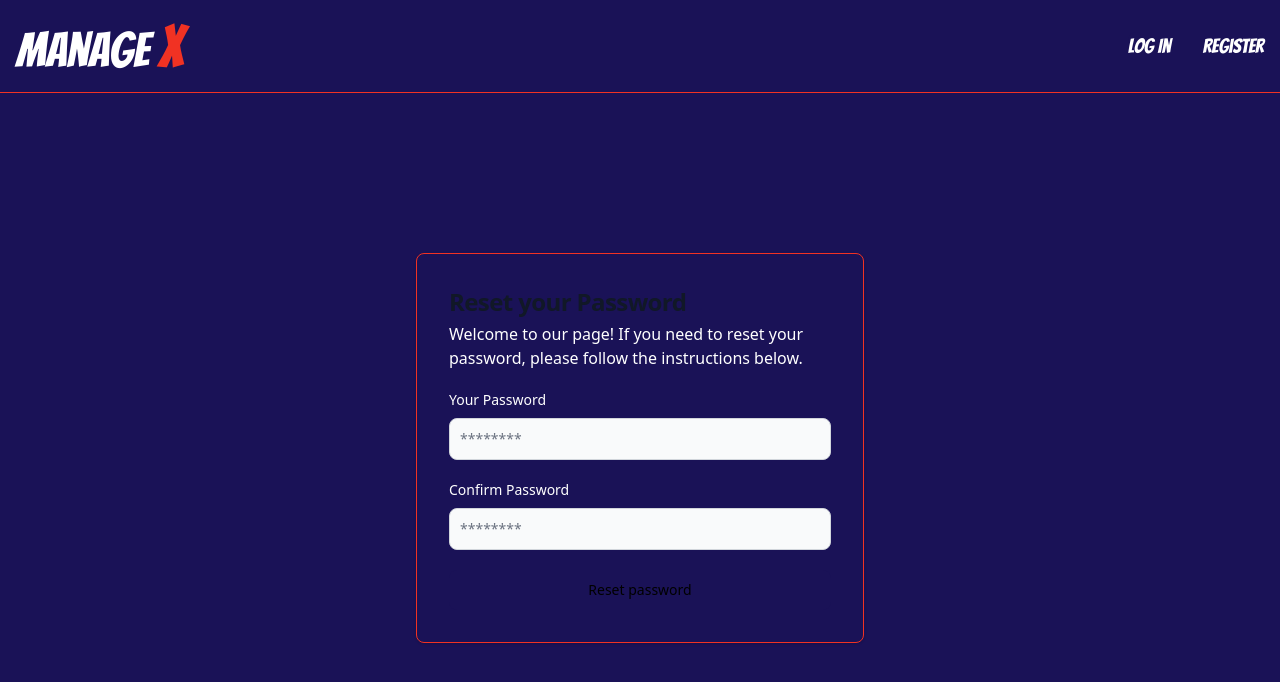
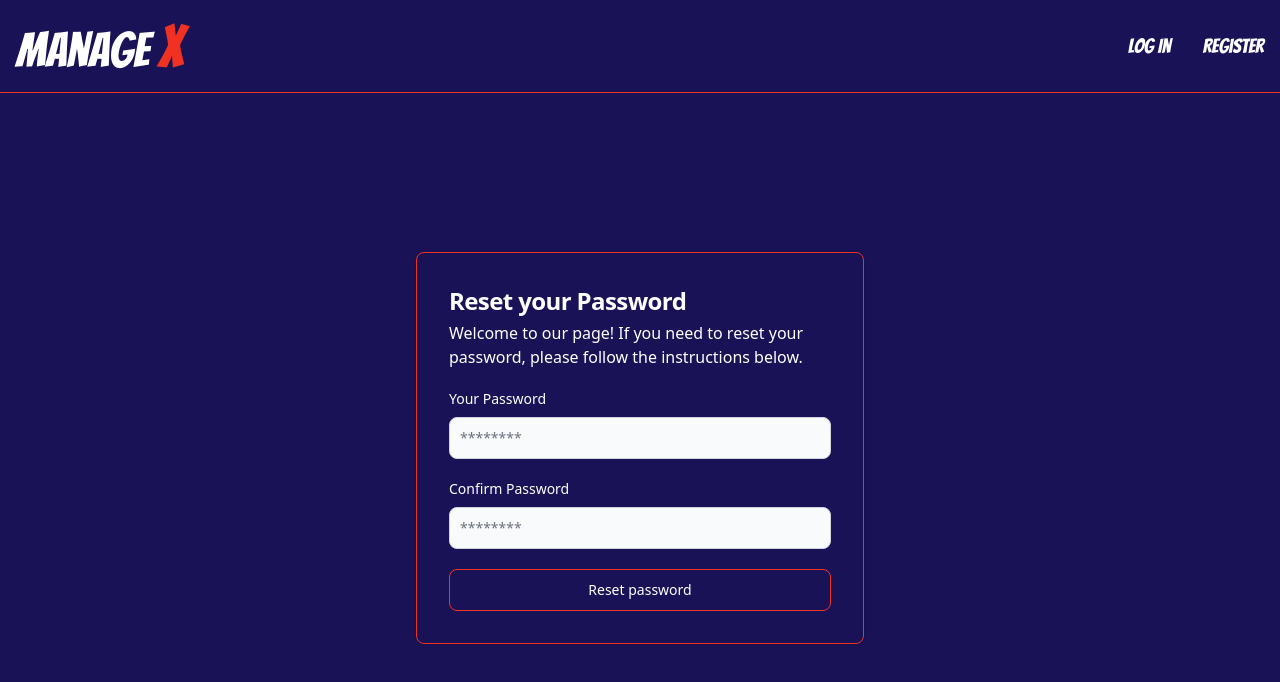
Before and after one commit to shabeelashraf5/ManageX-ManagementTool, an Angular app in the folder client/: page /update-password in a window 1280 px wide. Shown: the top 682 px of the page. Built offline with nearby package versions, Linux system fonts and the light colour scheme.

Commit message:
Modified client side

```diff
--- a/client/src/app/features/dispalypassword/dispalypassword.component.html
+++ b/client/src/app/features/dispalypassword/dispalypassword.component.html
@@ -2,7 +2,7 @@
 <section >
     <div class="flex flex-col items-center justify-center px-6 py-8 mx-auto mt-24 lg:py-0">
         <div class="w-full p-6 bg-customPurple rounded-lg shadow border md:mt-0 sm:max-w-md border-customRed sm:p-8">
-            <h1 class="mb-1 text-xl font-bold leading-tight tracking-tight text-gray-900 md:text-2xl dark:text-white">
+            <h1 class="mb-1 text-xl font-bold leading-tight tracking-tight text-white md:text-2xl dark:text-white">
                 Reset your Password
             </h1>
             <p class="font-light text-white">Welcome to our page! If you need to reset your password, please follow the instructions below.</p>
@@ -17,7 +17,7 @@
                     <input type="password" [(ngModel)]="rePassword" name="rpassword"  id="password" class="bg-gray-50 border border-gray-300 text-gray-900 text-sm rounded-lg focus:ring-primary-600 focus:border-primary-600 block w-full p-2.5 dark:bg-gray-700 dark:border-gray-600 dark:placeholder-gray-400 dark:text-white dark:focus:ring-blue-500 dark:focus:border-blue-500" placeholder="********" required="">
                 </div>
 
-                <button type="submit" class="w-full text-black bg-customPurple hover:bg-primary-700 focus:ring-4 focus:outline-none focus:ring-primary-300 font-medium rounded-lg text-sm px-5 py-2.5 text-center dark:bg-primary-600 dark:hover:bg-primary-700 dark:focus:ring-primary-800">Reset password</button>
+                <button type="submit" class="w-full border border-customRed text-white bg-customPurple hover:bg-customRed focus:ring-4 focus:outline-none focus:ring-primary-300 font-medium rounded-lg text-sm px-5 py-2.5 text-center dark:bg-primary-600 dark:hover:bg-primary-700 dark:focus:ring-primary-800">Reset password</button>
             </form>
         </div>
     </div>
```
